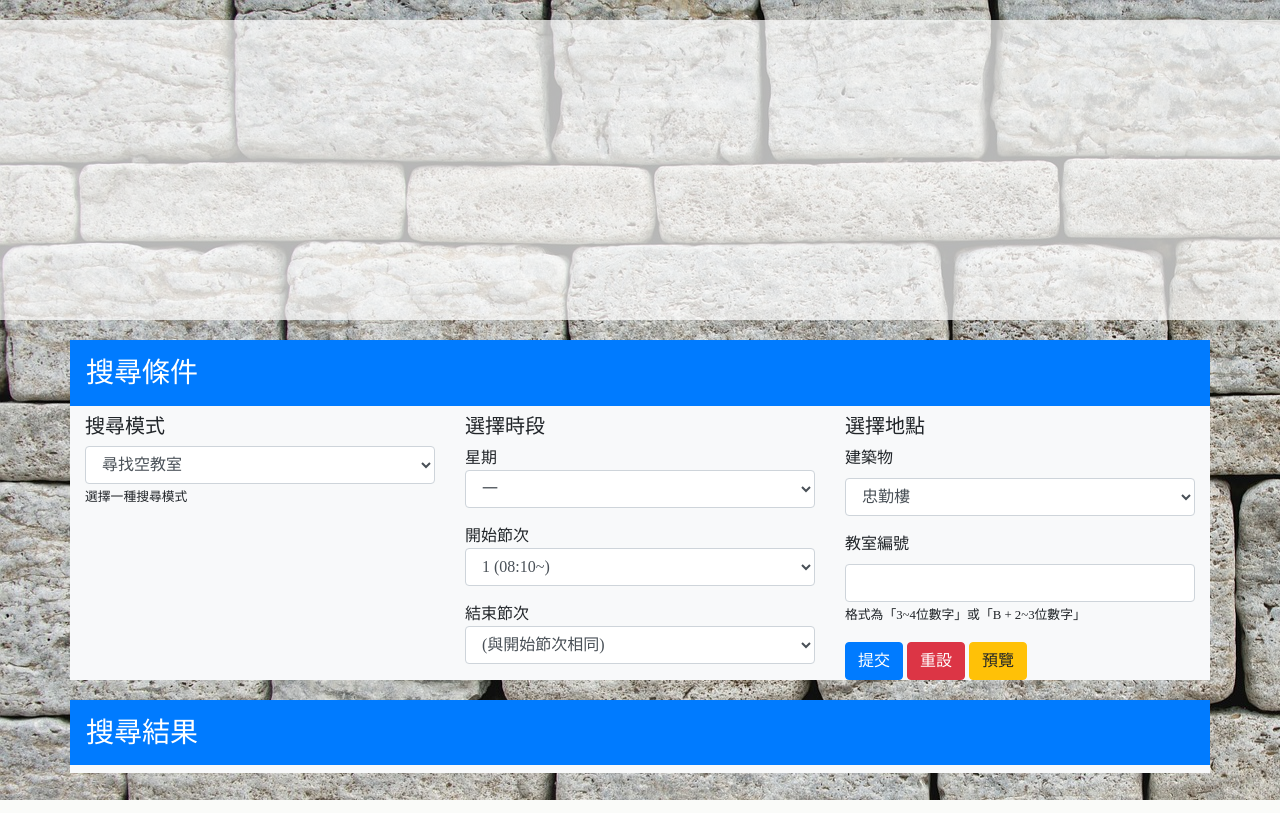
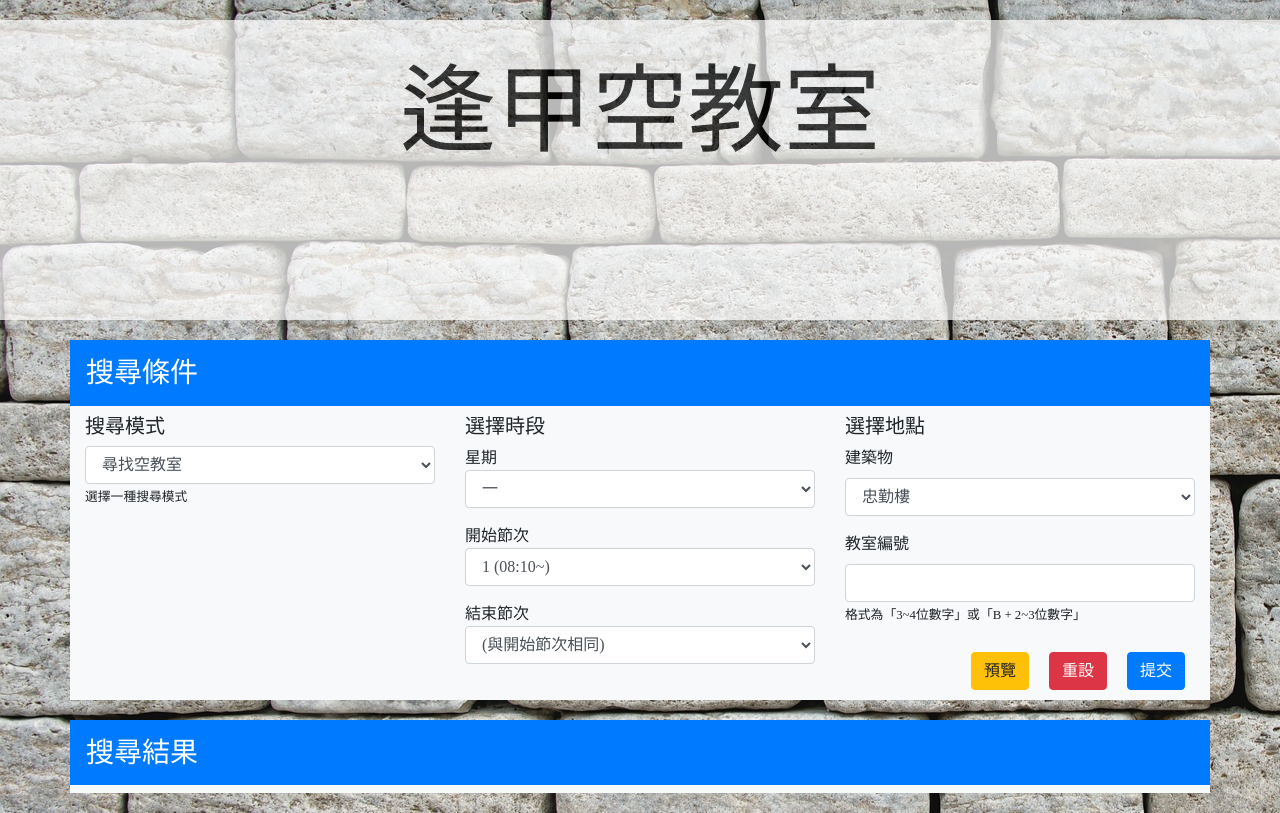
Before and after one commit to D0656146/empty-classroom, a Flask app: page /search/ in a window 1280 px wide. Run offline with Flask 2, Linux system fonts and the light colour scheme; some libraries are stand-ins or nearby versions.

Commit message:
模板挑整；新增header

```diff
--- a/app/static/css/global.css
+++ b/app/static/css/global.css
@@ -10,7 +10,7 @@ body{
     background-image: url("../img/bg-image2.jpg");
 }
 
-.serachBtn .replyBtn{
+button {
     float: right;
     margin: 10px
 }
@@ -32,9 +32,18 @@ body{
     height: 300px;
     background-color: white;
     opacity: 0.7;
+
 }
 
 .resultList {
     margin-top: 20px;
     margin-bottom: 20px;
 }
+
+.title {
+    font-size: 96px;
+    color: black;
+    opacity: 1;
+    text-align: center;
+    margin-top: 20px;
+}
--- a/app/static/js/formRelate.js
+++ b/app/static/js/formRelate.js
@@ -1,4 +1,5 @@
-currentBuilding = ""
+var currentBuilding = ""
+var checkTableBtn = $('.checkTable')
 
 function value(id) {
     return $('#' + id).val()
@@ -56,16 +57,30 @@ function packageData() {
 }
 
 function clearResult() {
+    console.log(123)
     $(".buildingImage").remove()
     $(".roomInformation").remove()
     $(".roomTable").remove()
     $("#hasNotSearched").show()
     $("#noResult").hide()
+    $("#searchResult > *").remove
     currentBuilding = ""
+}
+
+function takeTable(obj){
+    var x = {
+        'searchMode': 2,
+        'building': currentBuilding,
+        'room': obj.id
+    }
+    console.log(typeof obj.id)
+    return x
 }
 
 function showResult(obj) {
     //console.log(obj["building"])
+    clearResult()
+    currentBuilding = obj.building
     $("#searchResult").append(`
         <div class="col-lg-6 col-md-6 col-12">
             <img src="../static/img/${obj.building}.jpg" class="img-thumbnail" alt="${obj.building}">
@@ -78,7 +93,7 @@ function showResult(obj) {
         console.log(obj.rooms[i])
         $("#classLable").append(`
             <div class="resultList">
-                <button class="btn btn-outline-primary checkTable" type="button" id="${obj.building}${obj.rooms[i]}">
+                <button class="btn btn-outline-primary checkTable" type="button" id="${obj.rooms[i]}">
                     ${obj.building}${obj.rooms[i]}
                 </button>
             </div>
@@ -87,6 +102,19 @@ function showResult(obj) {
     if (obj.rooms.length == 0) {
         $("#classLable").append(`<h4> 沒有符合條件的結果 </h4>`)
     }
+
+    $(".checkTable").click(function(){
+        console.log(this.id)
+        $.ajax({
+            type: "GET",
+            data: takeTable(this),
+            datatype: 'json',
+            success: function(e){
+                //make table
+            }
+
+        })
+    })
 }
 
 $("document").ready(function () {
@@ -95,7 +123,6 @@ $("document").ready(function () {
     //clearResult()
     $("#resetBtn").click(function () {
         $("#room").val("")
-        alert('這個重設按鈕目前沒啥屁用，只是擺好看的')
     })
 
     // send require and data to server
@@ -108,41 +135,34 @@ $("document").ready(function () {
         var data = packageData()
         currentBuilding = $('#building').val()
         console.log(data)
+
         $.ajax({
-            url: '/app/templates/mainPage.html',
+            url: './mainPage.html',
             data: packageData(),
             type: "GET",
+            datatype: "json",
             success: function (e) {
-                alert("success section")
                 console.log(e)
-                if (e.lenght == 0) {
-                    $("noResult").show()
-                }
-                else {
-                    for (var i = 0; i < e.lenght; i++) {
-                        showResult(e[i])
-                    }
-                }
+                showResult(e)
             },
-            error: function () {
-                alert("error section")
+            error: function (e) {
+                alert(  )
             }
         })
     })
 
     $('#testOutput').click(function () {
-        clearResult()
         var x = {
             "building": "資電",
-            "rooms": [404, 405, 406]
+            "rooms": ['404A', '405', '406']
         }
 
         console.log(x)
         showResult(x)
 
+        console.log($("button"))
+
     })
 
-    $('.checkTable').click(function () {
-        console.log(this.id)
-    })
+
 })
--- a/app/templates/mainPage.html
+++ b/app/templates/mainPage.html
@@ -12,8 +12,13 @@
 <body>
     <header>
         <!-- logo section -->
-        <div id="logo" class="row"></div>
+        <div id="logo" class="row">
+            <div class="col-12 col-lg-12 col-md-12 col-sm-12 col-xl-12">
+                <p class="title"> 逢甲空教室 </p>
+            </div>
+        </div>
     </header>
+
     <main>
         <div class="container">
 
@@ -163,7 +168,6 @@
         </div>
     </main>
 
-
     <script src="https://ajax.googleapis.com/ajax/libs/jquery/3.5.1/jquery.min.js" crossorigin="anonymous">
     </script>
     <script src="https://cdnjs.cloudflare.com/ajax/libs/popper.js/1.14.7/umd/popper.min.js"
--- a/app/templates/messageBoard.html
+++ b/app/templates/messageBoard.html
@@ -46,7 +46,7 @@
             <div id="normalMessageGroup" class="row">
                 <p class="h3 p-3 col-12 bg-primary text-white"> 一般貼文 </p>
 
-                <!-- sample of a normal message -->
+                <!-- sample of a normal message -\->
                 <div class="col-lg-4 col-md-4 col-sm-12 col-12">
                     <img src="../static/img/test.png" class="img-thumbnail" alt="photo">
                 </div>
@@ -57,7 +57,8 @@
                 </div>
                 <div class="col-lg-12 col-md-12 col-sm-12 col-12">
                     <button class="btn btn-primary replyBtn"> 回應 </button>
-                </div>
+                </div> -->
+                <button id="get-Content" type="button" class="btn btn-primary"> 載入訊息 </button>
             </div>
 
             <!-- leave message section -->
```
Also changed, not shown: app/static/js/messageBoard.js (+16 -5 lines).
